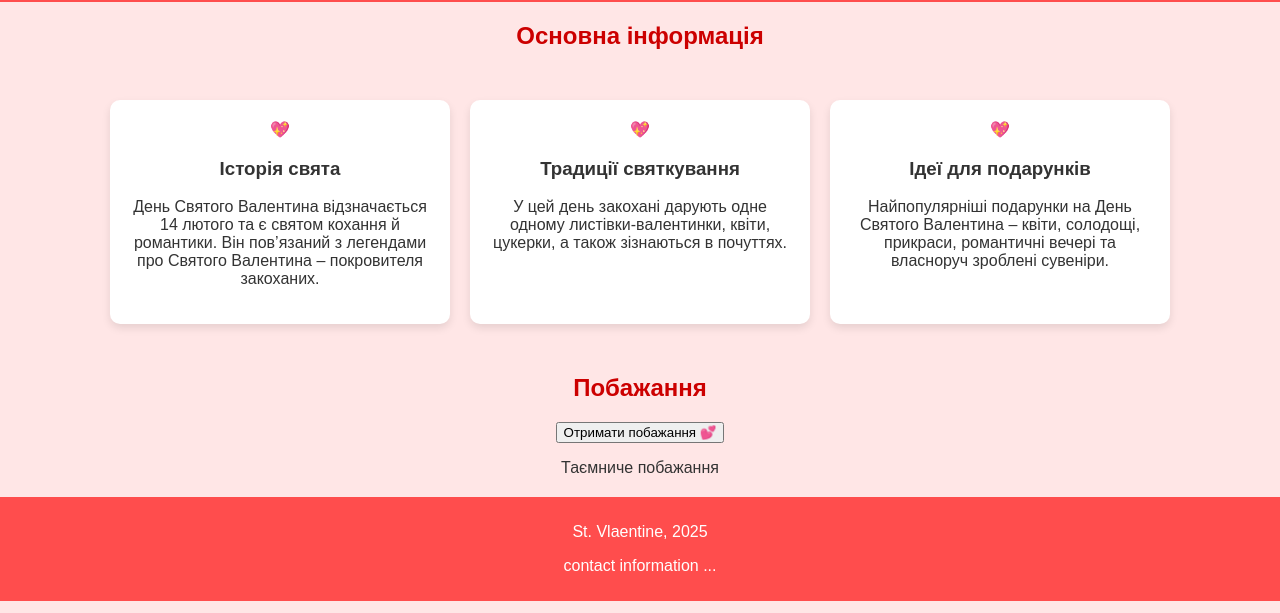
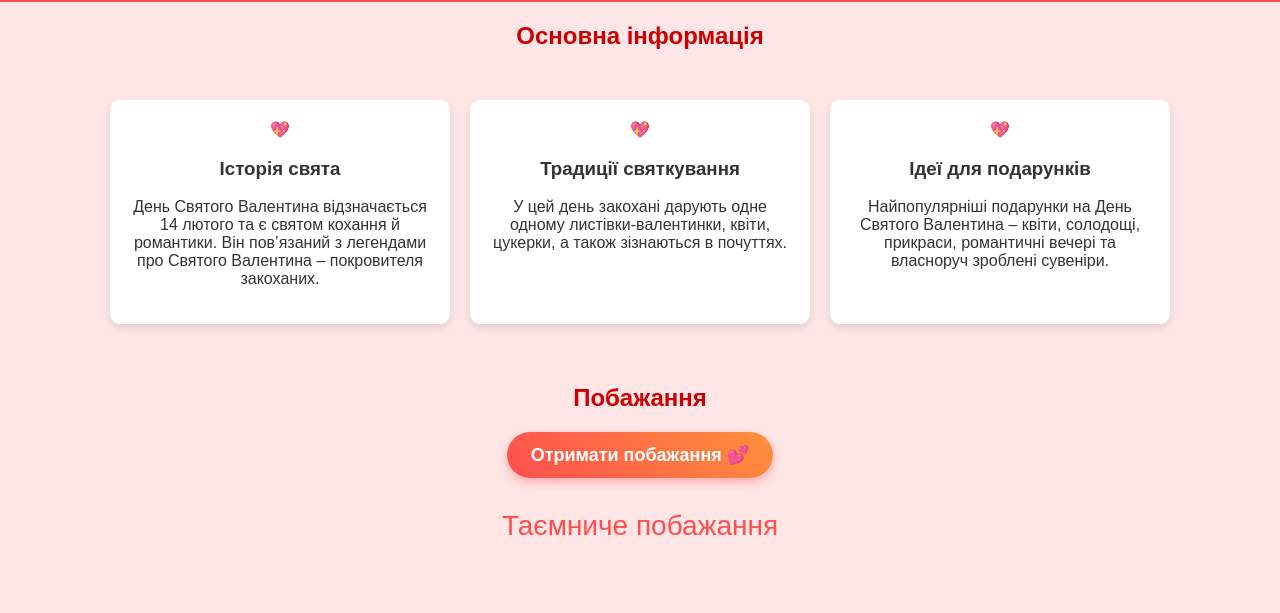
Before and after one commit to mms321/valentine, a plain HTML site: page index.html in a window 1280 px wide. Shown: the part 187-800 px from the top of the page. Drawn offline with Linux system fonts and the light colour scheme.

Commit message:
Стилізація кнопки та тексту

```diff
--- a/style.css
+++ b/style.css
@@ -80,3 +80,38 @@ footer {
   top: 0;
   left: 25px;
 }
+.wishes {
+  margin-top: 30px;
+  text-align: center;
+}
+
+#btn_love_wishes {
+  background: linear-gradient(45deg, #ff4e50, #fc913a);
+  color: white;
+  font-size: 18px;
+  font-weight: bold;
+  border: none;
+  padding: 12px 24px;
+  border-radius: 30px;
+  cursor: pointer;
+  transition: all 0.3s ease-in-out;
+  box-shadow: 0 4px 10px rgba(255, 78, 80, 0.4);
+}
+#btn_love_wishes:hover {
+  background: linear-gradient(45deg, #fc913a, #ff4e50);
+  transform: scale(1.1);
+  box-shadow: 0 6px 15px rgba(255, 78, 80, 0.6);
+}
+
+#btn_love_wishes:active {
+  transform: scale(0.95);
+}
+
+#love-wishes {
+  height: 150px;
+  font-size: 28px;
+  line-height: 40px;
+  color: #ff4e50;
+  text-align: justify;
+  text-align: center;
+}
```
Lines whose indentation alone changed are shown as unchanged.
